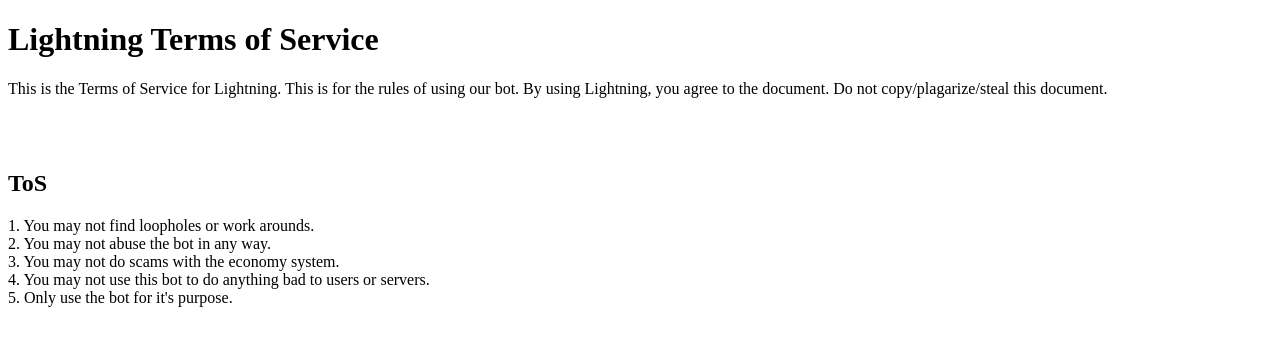
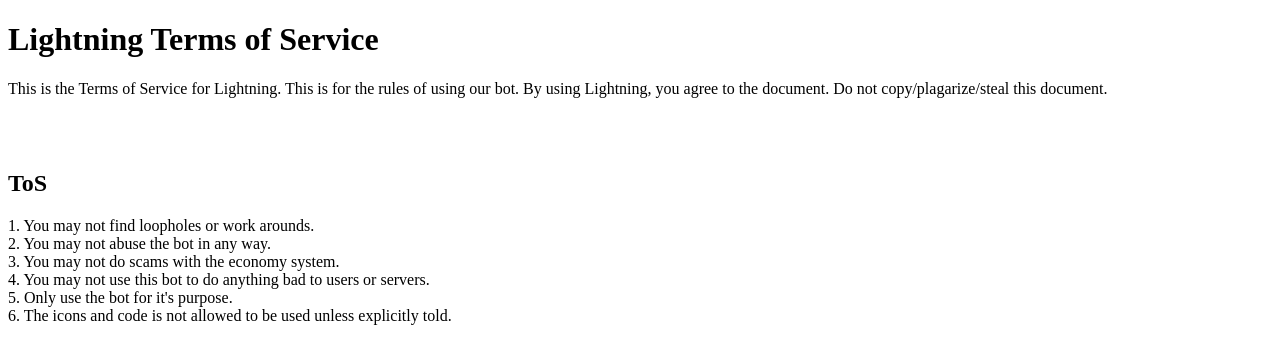
Before and after one commit to lightningdisc/tos, a plain HTML site: page index.html in a window 1280 px wide. Drawn offline with Linux system fonts and the light colour scheme.

Commit message:
Update index.html

```diff
--- a/index.html
+++ b/index.html
@@ -19,6 +19,7 @@
         3. You may not do scams with the economy system. <br>
         4. You may not use this bot to do anything bad to users or servers. <br>
         5. Only use the bot for it's purpose. <br>
+        6. The icons and code is not allowed to be used unless explicitly told.
     </p>
 </body>
 </html>
```
